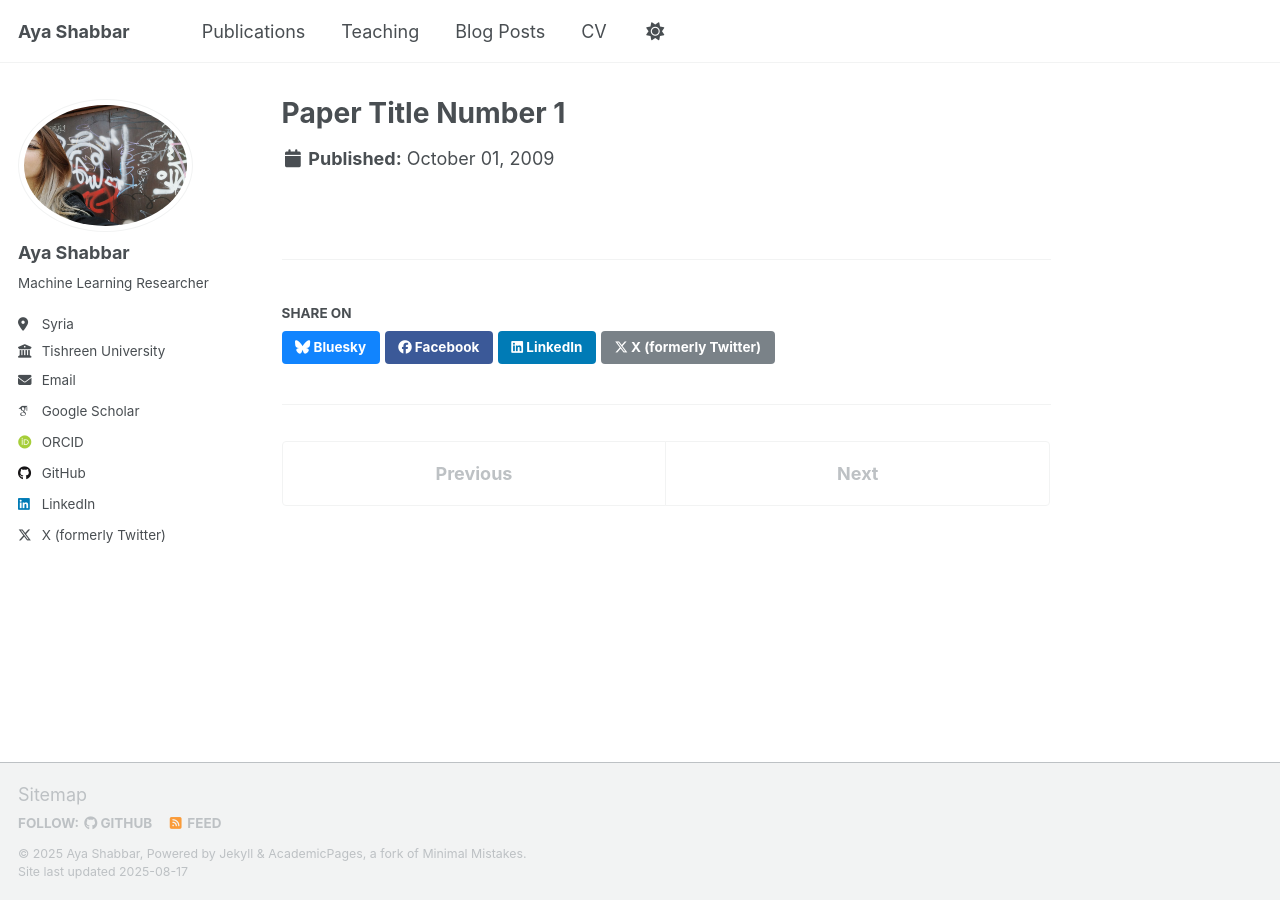
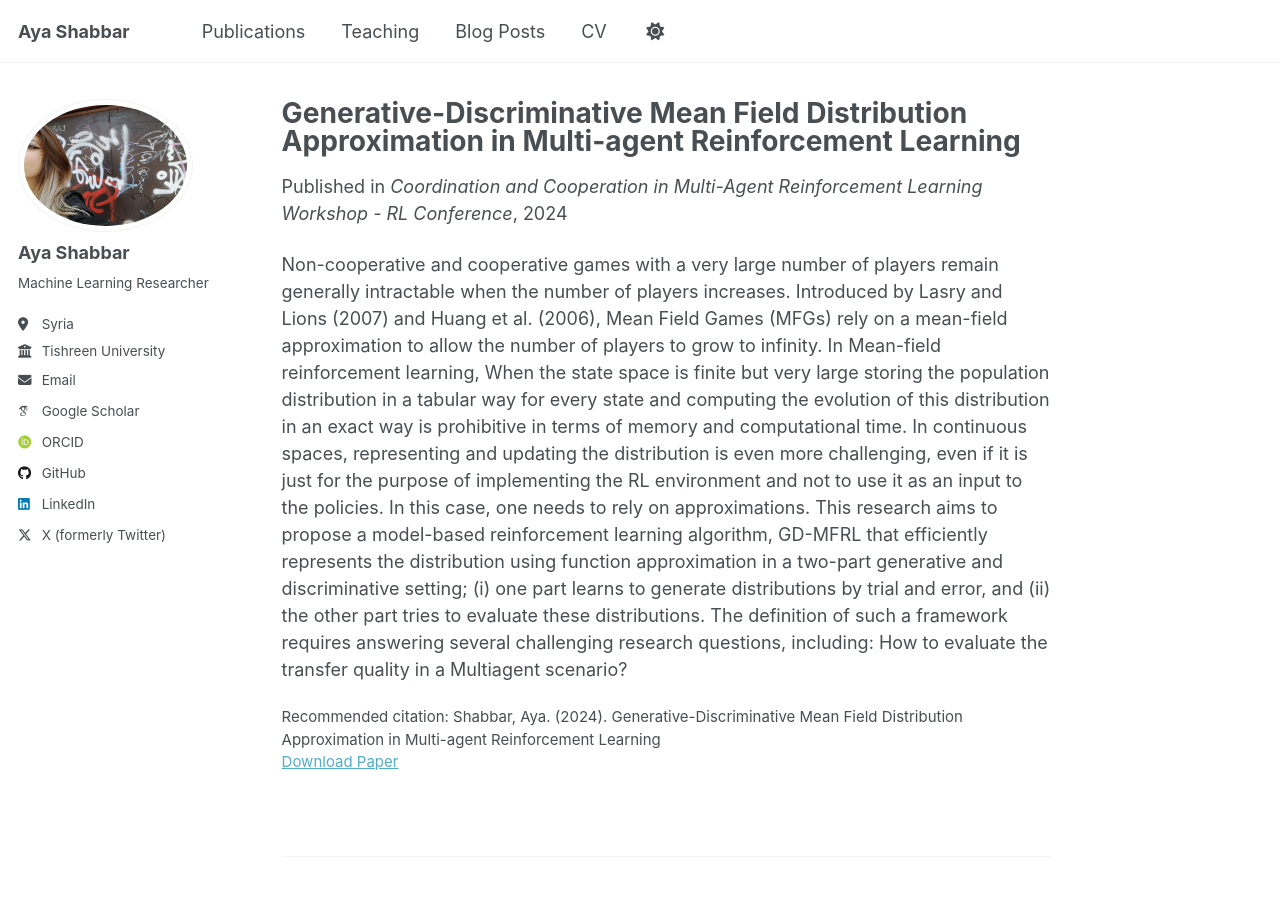
Before and after one commit to ayashabbar/ayashabbar.github.io, a Jekyll site: the page built from _publications/2009-10-01-paper-title-number-1.md, in a window 1280 px wide and 900 px high. Built offline with Jekyll 4.4.1, drawn with Linux system fonts in a browser that asks for light colours; some web fonts are replaced; a script that is not in the unit is left out.

Commit message:
Update 2009-10-01-paper-title-number-1.md

```diff
--- a/_publications/2009-10-01-paper-title-number-1.md
+++ b/_publications/2009-10-01-paper-title-number-1.md
@@ -1,13 +1,14 @@
 ---
-#title: #"Paper Title Number 1"
-#collection: #publications
-#category: #manuscripts
-#permalink: # /publication/2009-10-01-paper-title-number-1
-#excerpt: #'This paper is about the number 1. The number 2 is left for future work.'
-#date: #2009-10-01
-#venue: #'Journal 1'
-#slidesurl: #'http://academicpages.github.io/files/slides1.pdf'
-#paperurl: #'http://academicpages.github.io/files/paper1.pdf'
-#bibtexurl: #'http://academicpages.github.io/files/bibtex1.bib'
-#citation: #'Your Name, You. (2009). &quot;Paper Title Number 1.&quot; <i>Journal 1</i>. 1(1).'
+title: "Generative-Discriminative Mean Field Distribution Approximation in Multi-agent Reinforcement Learning"
+collection: publications
+category: conferences
+permalink: /publication/2024-05-17-My_Paper_3
+#excerpt: ''
+date: 2024-05-17
+venue: 'Coordination and Cooperation in Multi-Agent Reinforcement Learning Workshop - RL Conference'
+paperurl: 'http://ayashabbar.github.io/files/My_Paper_3.pdf'
+citation: 'Shabbar, Aya. (2024). Generative-Discriminative Mean Field Distribution Approximation in Multi-agent Reinforcement Learning'
 ---
+
+Non-cooperative and cooperative games with a very large number of players remain generally intractable when the number of players increases. Introduced by Lasry and Lions (2007) and Huang et al. (2006), Mean Field Games (MFGs) rely on a mean-field approximation to allow the number of players to grow to infinity. In Mean-field reinforcement learning, When the state space is finite but very large storing the population distribution in a tabular way for every state and computing the evolution of this distribution in an exact way is prohibitive in terms of memory and computational time. In continuous spaces, representing and updating the distribution is even more challenging, even if it is just for the purpose of implementing the RL environment and not to use it as an input to the policies. In this case, one needs to rely on approximations. This research aims to propose a model-based reinforcement learning algorithm, GD-MFRL that efficiently represents the distribution using function approximation in a two-part generative and discriminative setting;
+(i) one part learns to generate distributions by trial and error, and (ii) the other part tries to evaluate these distributions. The definition of such a framework requires answering several challenging research questions, including: How to evaluate the transfer quality in a Multiagent scenario?
```
